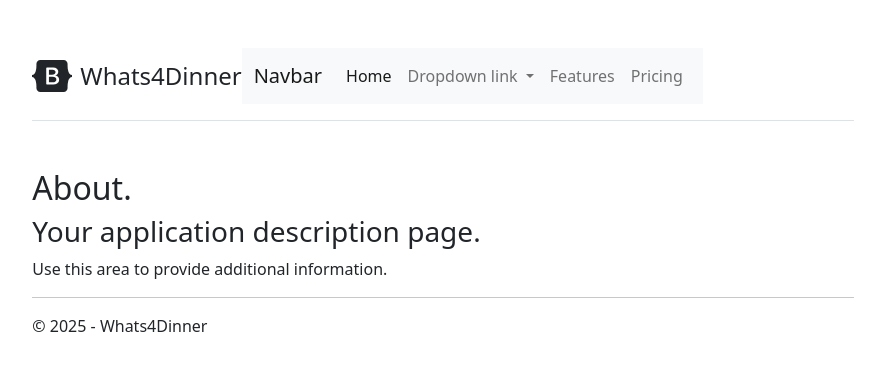
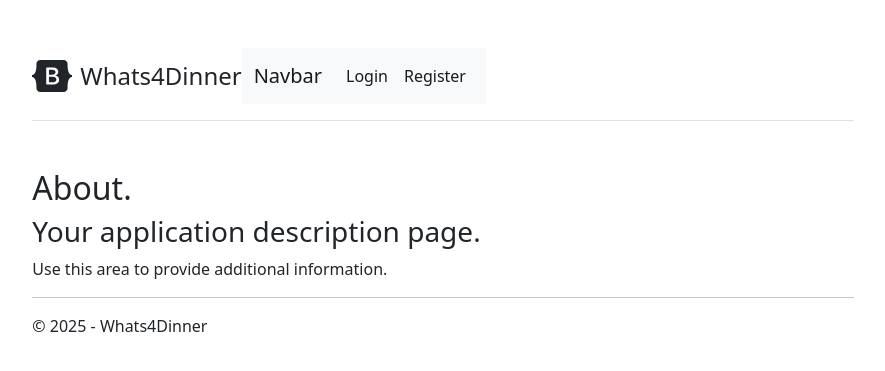
Before and after one commit to SchoeCR/Whats4Dinner, a Flask app: page /about in a window 1280 px wide. Shown: the top 371 px of the page, without its empty margins (197-1082 px from the left). Run offline with Flask 3, Linux system fonts and the light colour scheme; parts of the project's set-up code (start-up, migrations or seed data) failed here and were passed over; some libraries are stand-ins or nearby versions.

Commit message:
Started building out Navigation for login/log out

```diff
--- a/Whats4Dinner/Whats4Dinner/templates/layout.html
+++ b/Whats4Dinner/Whats4Dinner/templates/layout.html
@@ -23,6 +23,7 @@
                 <span class="fs-4">Whats4Dinner</span>
             </a>
 
+            {% if session["user_id"] %}
             <nav class="navbar navbar-expand-lg navbar-light bg-light">
                 <div class="container-fluid">
                     <a class="navbar-brand" href="#">Navbar</a>
@@ -34,27 +35,38 @@
                             <li class="nav-item">
                                 <a class="nav-link active" aria-current="page" href="#">Home</a>
                             </li>
-                            <li class="nav-item dropdown">
-                                <a class="nav-link dropdown-toggle" href="#" id="navbarDropdownMenuLink" role="button" data-bs-toggle="dropdown" aria-expanded="false">
-                                    Dropdown link
-                                </a>
-                                <ul class="dropdown-menu" aria-labelledby="navbarDropdownMenuLink">
-                                    <li><a class="dropdown-item" href="#">Action</a></li>
-                                    <li><a class="dropdown-item" href="#">Another action</a></li>
-                                    <li><a class="dropdown-item" href="#">Something else here</a></li>
-                                </ul>
-                            </li>
                             <li class="nav-item">
                                 <a class="nav-link" href="#">Features</a>
                             </li>
                             <li class="nav-item">
-                                <a class="nav-link" href="#">Pricing</a>
+                                <a class="nav-link" href="/logout">Logout</a>
                             </li>
                         </ul>
                     </div>
                 </div>
             </nav>
 
+            {% else %}
+
+            <nav class="navbar navbar-expand-lg navbar-light bg-light">
+                <div class="container-fluid">
+                    <a class="navbar-brand" href="#">Navbar</a>
+                    <button class="navbar-toggler" type="button" data-bs-toggle="collapse" data-bs-target="#navbarNav" aria-controls="navbarNav" aria-expanded="false" aria-label="Toggle navigation">
+                        <span class="navbar-toggler-icon"></span>
+                    </button>
+                    <div class="collapse navbar-collapse" id="navbarNav">
+                        <ul class="navbar-nav">
+                            <li class="nav-item">
+                                <a class="nav-link active" aria-current="page" href="/login">Login</a>
+                            </li>
+                            <li class="nav-item">
+                                <a class="nav-link active" aria-current="page" href="/register">Register</a>
+                            </li>
+                        </ul>
+                    </div>
+                </div>
+            </nav>
+            {% endif %}
         </header>
 
         <main>
```
